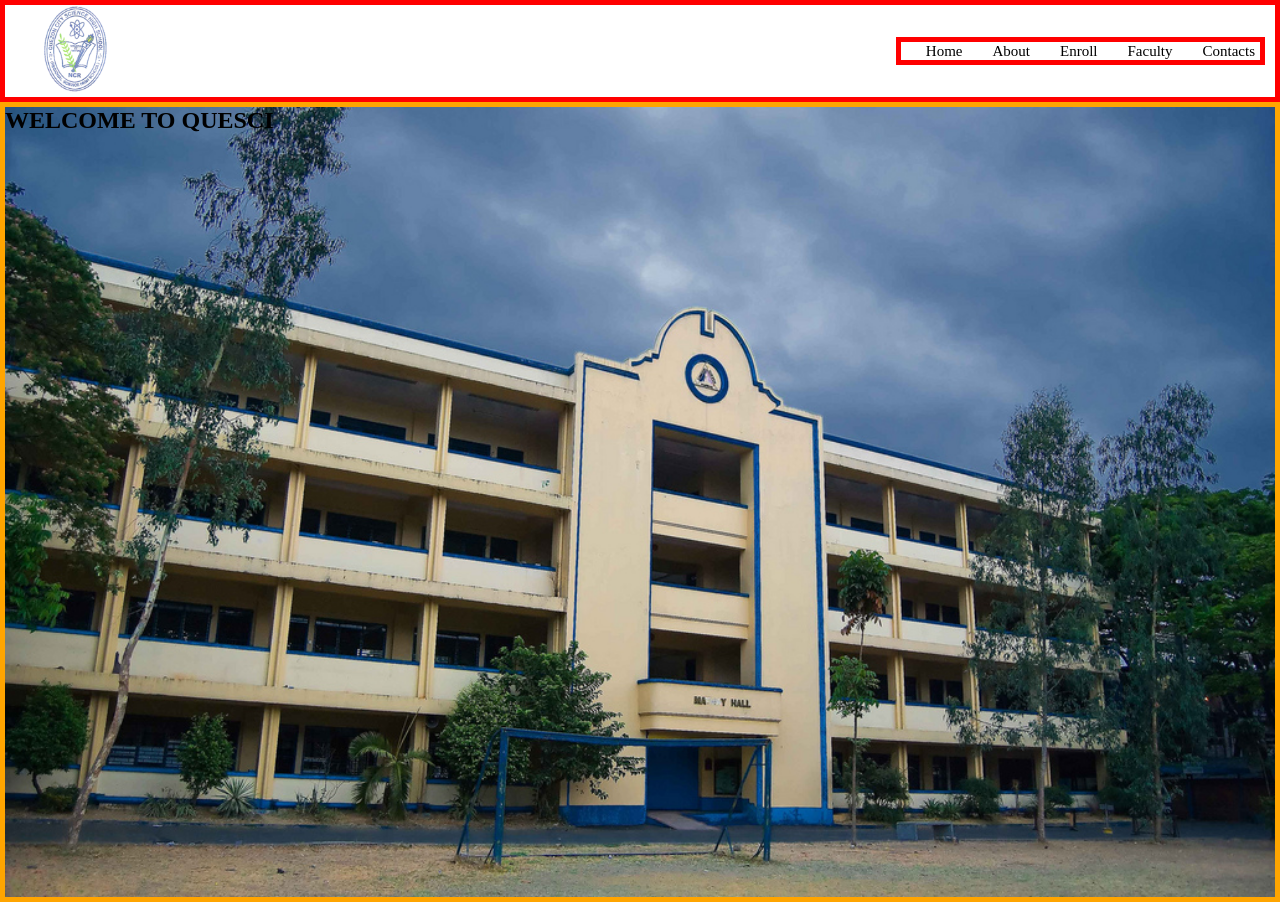
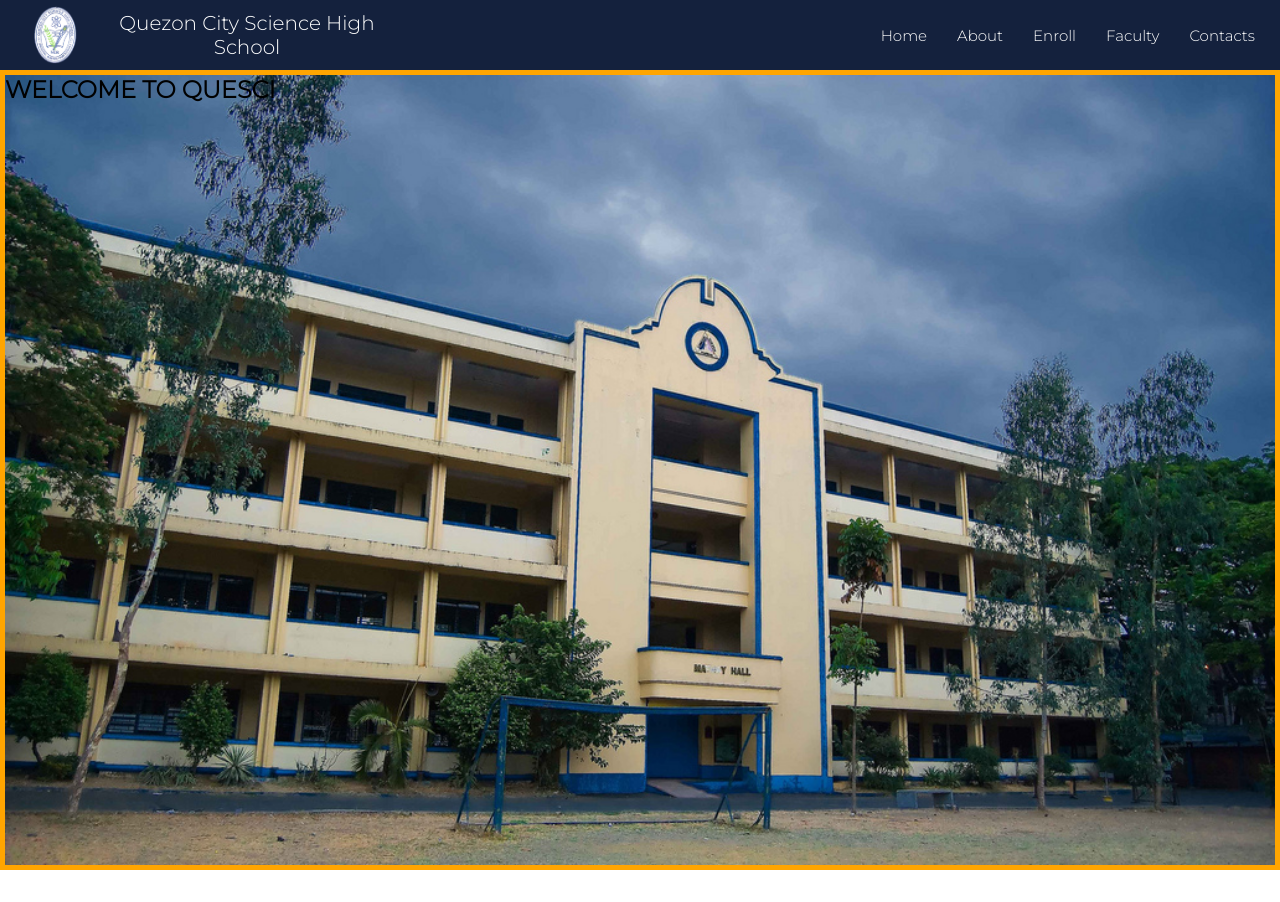
Before and after one commit to actual-ice/qcshs-pages, a plain HTML site: page static/index.html in a window 1280 px wide. After the commit the page ends 870 px from the top, so only its background shows below. Drawn offline with Linux system fonts and the light colour scheme.

Commit message:
added color theme, fixed navbar, added school name

```diff
--- a/static/index.html
+++ b/static/index.html
@@ -4,12 +4,15 @@
 <head>
     <title>Welcome to Quesci!</title>
     <link rel="stylesheet" href="/style/indexstyle.css">
+    <link rel="preconnect" href="https://fonts.googleapis.com">
+    <link rel="preconnect" href="https://fonts.gstatic.com" crossorigin>
+    <link href="https://fonts.googleapis.com/css2?family=Montserrat:wght@300&display=swap" rel="stylesheet">
 </head>
 
 <body>
     <nav class="navbar">
         <ul>
-            <li class="logo"><img src="/pictures/logo.png" alt=""></li>
+            <li class="logo"><div class="nav-name-logo"><img src="/pictures/logo.png" alt=""><span class="nav-name">Quezon City Science High School</span></div></li>
             <ul class="navbar-text">
                 <li><a href="#">Home</a></li>
                 <li><a href="#">About</a></li>
--- a/style/indexstyle.css
+++ b/style/indexstyle.css
@@ -1,21 +1,29 @@
+/*
+colorsssss
+https://coolors.co/000000-14213d-fca311-e5e5e5-ffffff
+*/
+
 * {
     margin: 0px;
     padding: 0px;
     box-sizing: border-box;
+    font-family: 'Montserrat', sans-serif;
 }
 
 /* navbar */
 
 .navbar ul {
     display: flex;
+    height: 70px;
     justify-content: space-between;
     align-items: center;
-    border: red solid 5px;
+    /* border: red solid 5px; */
     list-style: none;
+    background-image: linear-gradient(to bottom, rgba(20, 33, 61,1), rgba(20, 33, 61, 1));
 }
 
 .navbar-text {
-    margin: 0 10px 0 0;
+    margin: 0 20px 0 0;
 }
 
 .navbar ul li {
@@ -24,13 +32,31 @@
 
 .navbar ul li a {
     text-decoration: none;
-    color: black;
+    color: white;
     font-size: 15px;
 }
 
+.logo {
+    width: 30%;
+}
+
+.nav-name-logo {
+    display: flex;
+    /* border: tomato solid 4px; */
+    align-items: center;
+    justify-content: space-between;
+}
+
+.nav-name-logo span {
+    color: white;
+    font-size: 20px;
+    text-align: center;
+}
+
 .logo img{
-    width: 90px;
+    width: 60px;
 }
+
 
 /* image */
 
```
